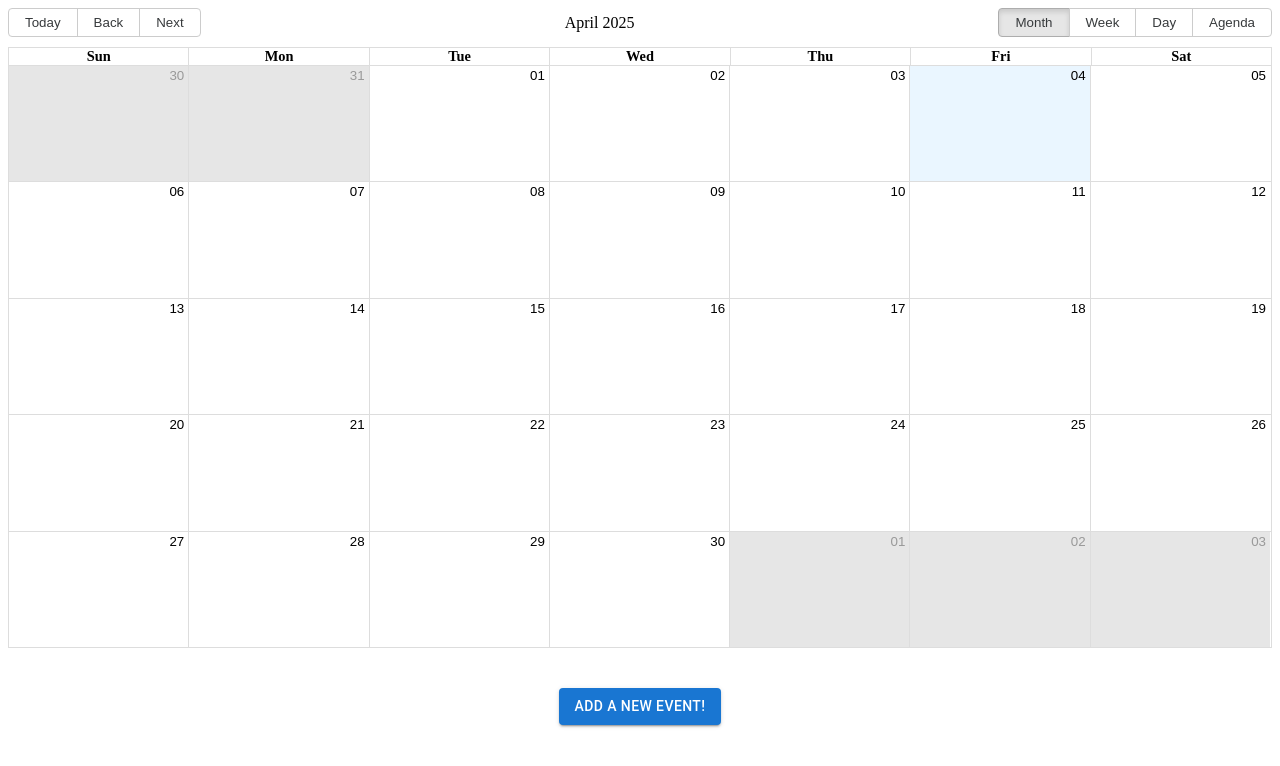
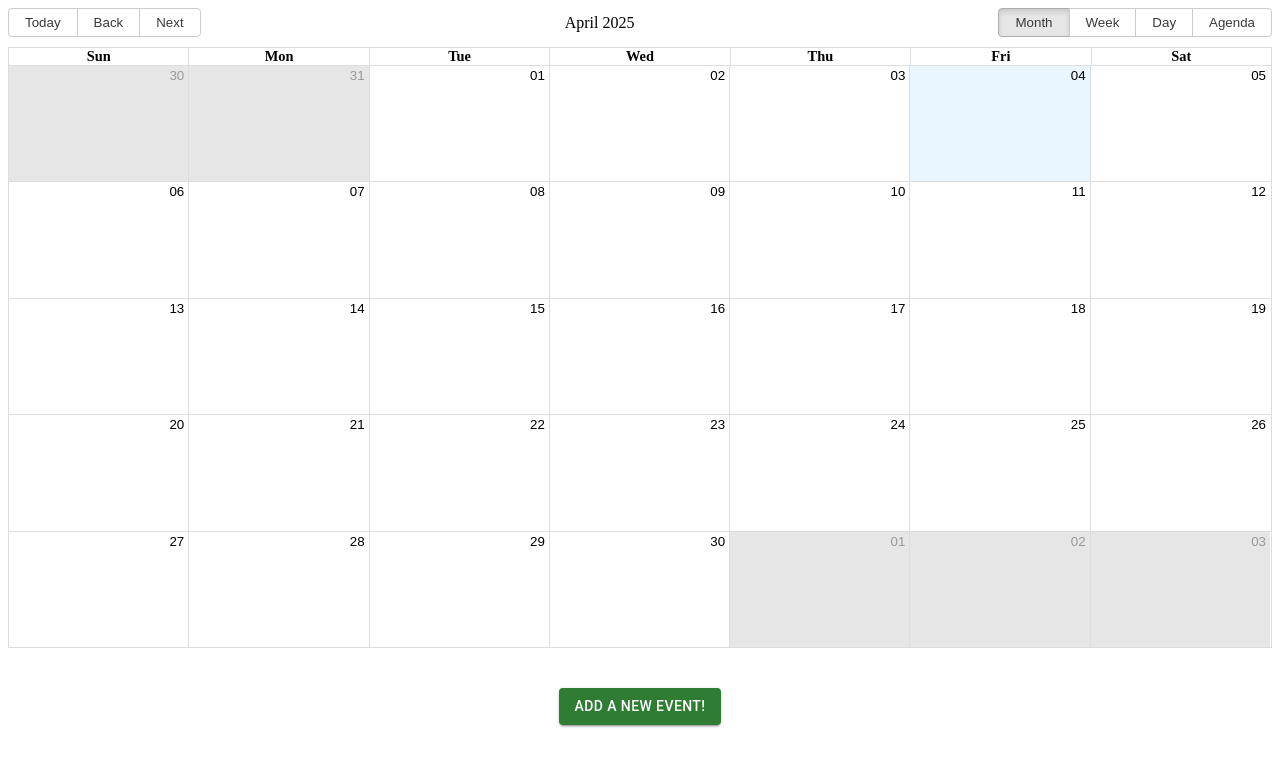
Before and after one commit to tprebenda/marble-health-challenge, a Next.js app: page / in a window 1280 px wide. Shown: the top 766 px of the page. Built offline with nearby package versions, Linux system fonts and the light colour scheme; no server answers; the database is empty; what @mui/material-nextjs would draw is missing.

Commit message:
change 'add event' button color

```diff
--- a/src/app/page.tsx
+++ b/src/app/page.tsx
@@ -52,14 +52,6 @@ export default function MyCalendar() {
     setDialogIsOpen(true);
   };
 
-  // TODO: ADD SOMETHING LIKE THIS - (open dialog!!!)
-  // const handleSelectSlot = ({ start, end }) => {
-  //   const title = window.prompt("New Event Name:");
-  //   if (title) {
-  //     setEvents([...events, { start, end, title }]);
-  //   }
-  // };
-
   return (
     <LocalizationProvider dateAdapter={AdapterMoment}>
       <Box height="80vh">
@@ -69,9 +61,7 @@ export default function MyCalendar() {
           startAccessor="start"
           endAccessor="end"
           defaultView="month"
-          // TODO:
           onSelectEvent={handleSelectEvent}
-          // onSelectSlot={}
         />
       </Box>
       <Box
@@ -81,7 +71,7 @@ export default function MyCalendar() {
         alignItems="center"
         marginTop={5}
       >
-        <Button variant="contained" onClick={handleAddClick}>
+        <Button variant="contained" onClick={handleAddClick} color="success">
           Add a new event!
         </Button>
         <EventDialog
```
